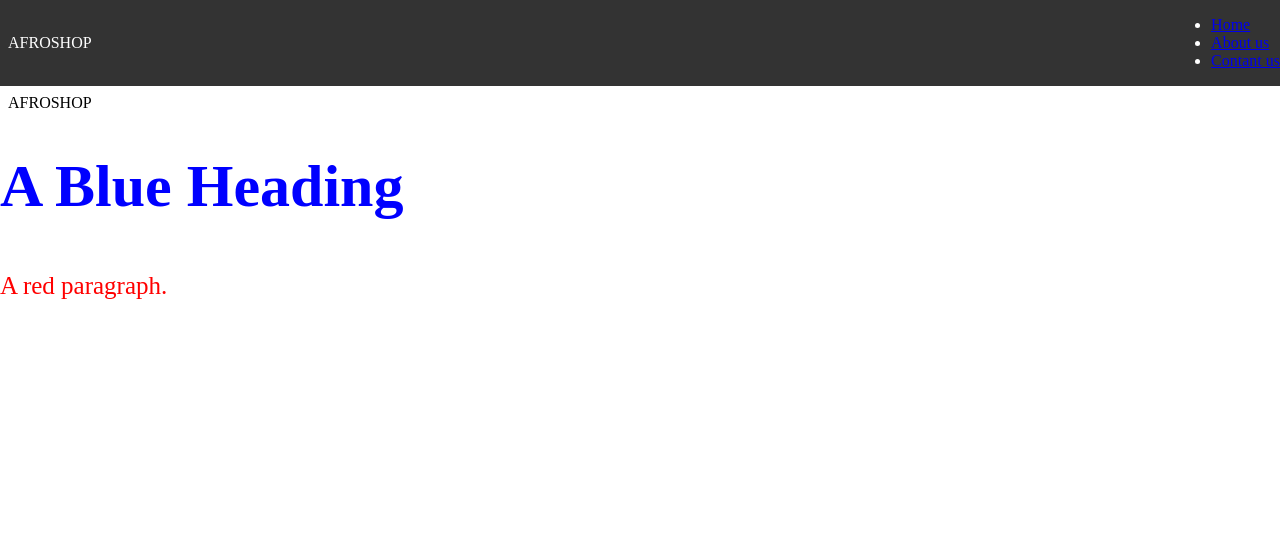
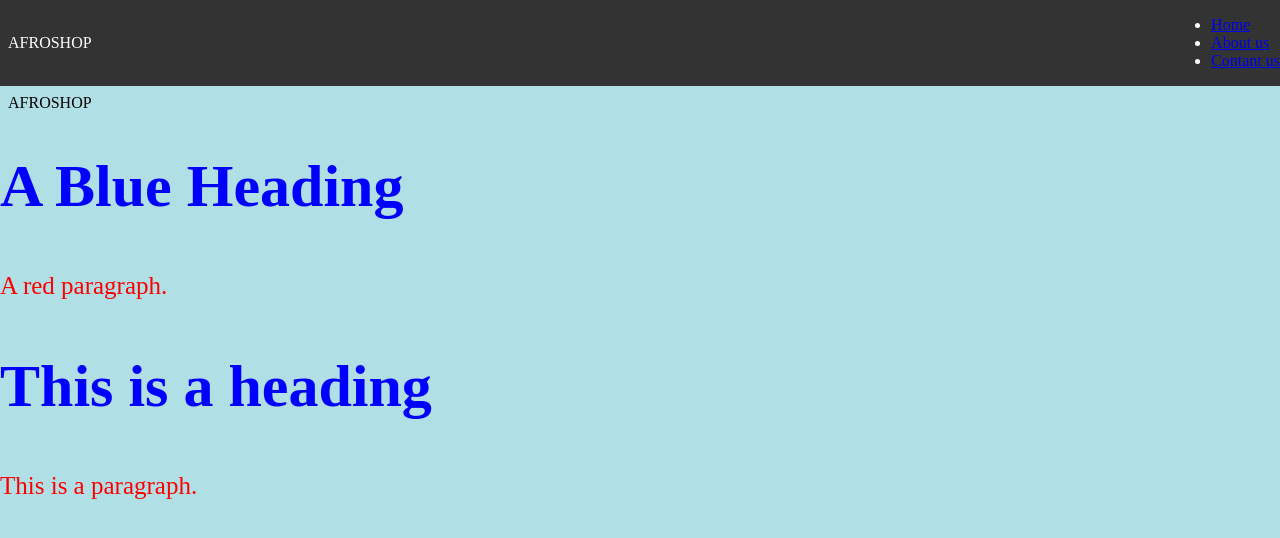
Before and after one commit to giftxenon/ecommercesite, a website: page index.html in a window 1280 px wide. Drawn offline with Linux system fonts and the light colour scheme.

Commit message:
Update index.html
more

```diff
--- a/index.html
+++ b/index.html
@@ -25,3 +25,19 @@
 <h1 style="color:blue;">A Blue Heading</h1>
 
 <p style="color:red;">A red paragraph.</p>
+<!DOCTYPE html>
+<html>
+<head>
+<style>
+body {background-color: powderblue;}
+h1   {color: blue;}
+p    {color: red;}
+</style>
+</head>
+<body>
+
+<h1>This is a heading</h1>
+<p>This is a paragraph.</p>
+
+</body>
+</html>
```
